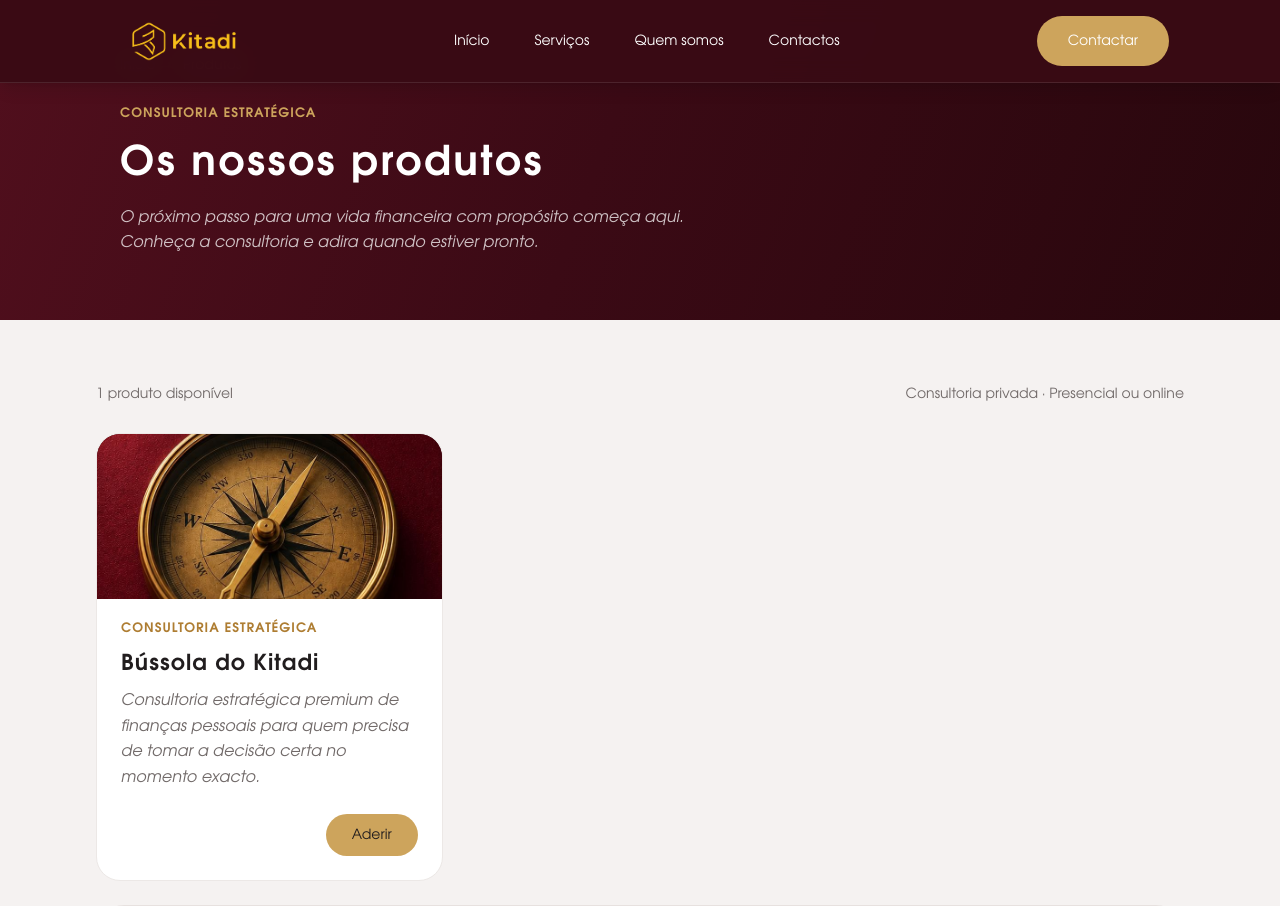
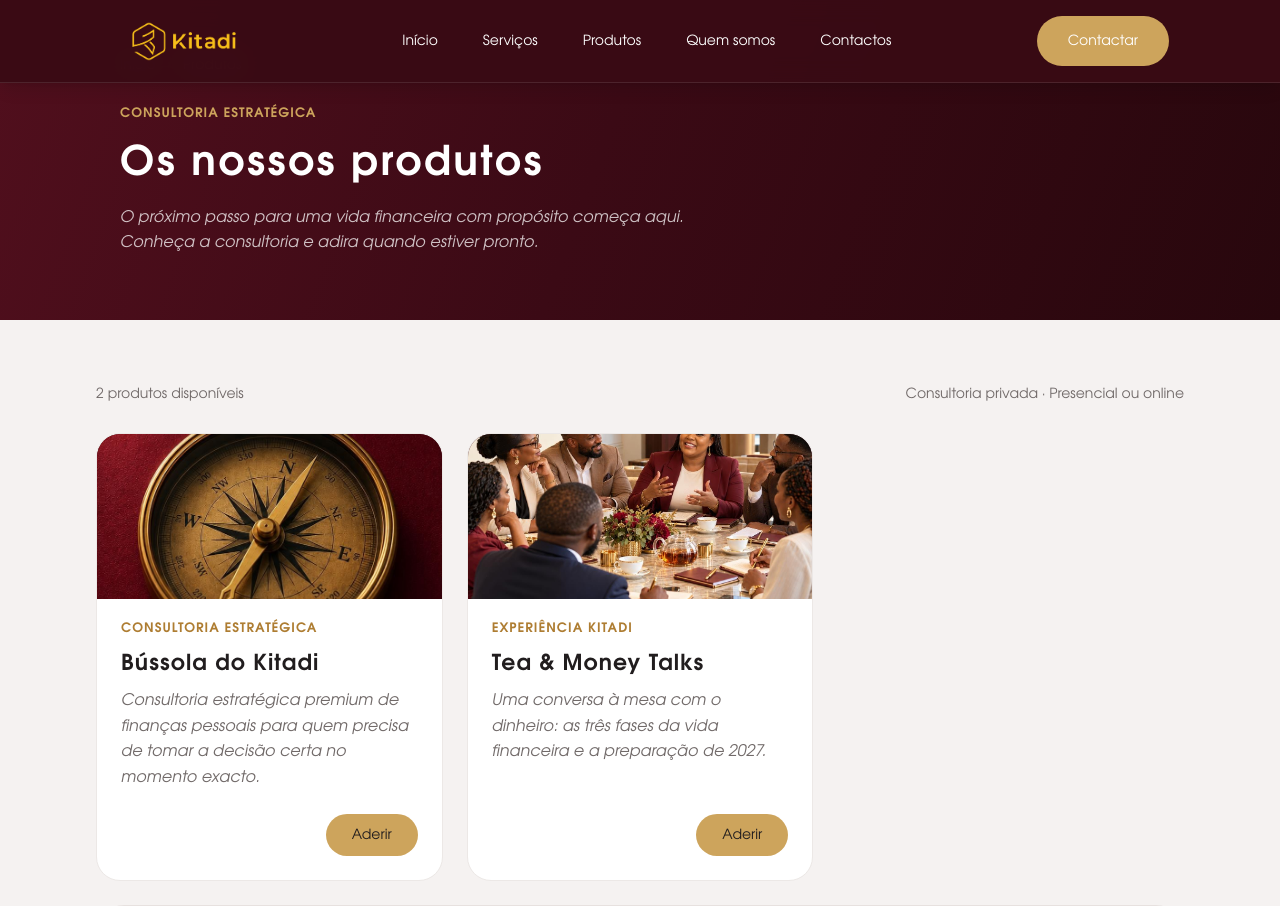
Before and after one commit to Kitadi-Desenvolvimento/Landing-Page, a Next.js app: page /formacoes in a window 1280 px wide. Shown: the top 906 px of the page. Built offline with nearby package versions, Linux system fonts and the light colour scheme.

Commit message:
chore: fix landing page

```diff
--- a/app/course-data.ts
+++ b/app/course-data.ts
@@ -35,6 +35,8 @@ export type Course = {
   image: string;
   alt: string;
   statusLabel: string;
+  ctaLabel: string;
+  imageMode: "object" | "photo";
   conductedBy: string;
   format: string;
   modality: string;
@@ -45,6 +47,10 @@ export type Course = {
   momentAccent: string;
   momentLead: string;
   momentQuestions: string[];
+  aboutEyebrow: string;
+  aboutHeading: string;
+  audienceEyebrow: string;
+  audienceHeading: string;
   aboutHighlight: string;
   aboutBody: string[];
   audienceIntro: string;
@@ -101,6 +107,8 @@ export const courses: Course[] = [
     image: "/produtos/bussola.jpg",
     alt: "Bússola dourada da consultoria estratégica Kitadi",
     statusLabel: "Consultoria privada",
+    ctaLabel: "Quero agendar a minha sessão",
+    imageMode: "object",
     conductedBy: "Neuza Pinto",
     format: "Sessão privada · 2 horas",
     modality: "Presencial ou online",
@@ -119,6 +127,10 @@ export const courses: Course[] = [
       "Como garantir o futuro dos meus filhos? Que legado vou deixar?",
       "Como transformar rendimento em estabilidade, liberdade e paz?",
     ],
+    aboutEyebrow: "Sobre a consultoria",
+    aboutHeading: "O que é a Bússola do Kitadi",
+    audienceEyebrow: "Perfil do cliente",
+    audienceHeading: "Para quem é esta consultoria",
     aboutHighlight:
       "A Bússola do Kitadi não é uma consultoria financeira comum. É um espaço estratégico de clareza, direcção e estruturação, criado para quem precisa de tomar as decisões certas no momento exacto.",
     aboutBody: [
@@ -208,7 +220,7 @@ export const courses: Course[] = [
       "Confidencialidade total",
     ],
     nextSteps: [
-      "Confirmação do interesse e pagamento",
+      "Confirmação do interesse pelo WhatsApp",
       "Envio do formulário de anamnese",
       "Agendamento da sessão privada",
       "Realização da consultoria",
@@ -218,6 +230,141 @@ export const courses: Course[] = [
     closingAccent: "Outras mudam o futuro inteiro.",
     closingNote: "Esta pode ser uma delas.",
   },
+  {
+    slug: "tea-and-money-talks",
+    category: "Experiência Kitadi",
+    title: "Tea & Money Talks",
+    shortName: "TEA",
+    programTitle: "Tea & Money Talks",
+    description:
+      "Uma conversa à mesa com o dinheiro: as três fases da vida financeira e a preparação de 2027.",
+    longDescription:
+      "O Tea & Money Talks é uma experiência presencial em que o dinheiro se senta à mesa — sem julgamento, com honestidade e com decisões. Um espaço para compreender a sua fase financeira e preparar 2027 com clareza.",
+    audience:
+      "Quem quer olhar para o dinheiro com honestidade, identificar a fase prioritária e sair com um plano concreto para os próximos meses.",
+    highlight:
+      "Diagnóstico da fase financeira, calendário de 2027, orçamento e o plano ROTA para os próximos 7 dias.",
+    tagline: "À mesa com o dinheiro.",
+    price: "",
+    priceAmount: 0,
+    variants: [],
+    image: "/produtos/tea-money-talks.jpg",
+    alt: "Grupo à mesa no Tea & Money Talks da Kitadi",
+    statusLabel: "21 Nov 2026",
+    ctaLabel: "Quero participar",
+    imageMode: "photo",
+    conductedBy: "Neuza Pinto",
+    format: "Experiência presencial · 21 Novembro 2026",
+    modality: "Kitadi · Morro Bento",
+    heroEyebrow: "À mesa com o dinheiro",
+    heroSubtitle: "As 3 fases da vida financeira e a preparação de 2027",
+    momentEyebrow: "A experiência",
+    momentTitle: "Hoje, o dinheiro senta-se",
+    momentAccent: "à mesa",
+    momentLead:
+      "Sem julgamento. Com honestidade. E com decisões. Aqui, todas as perguntas são válidas — e o que é partilhado à mesa fica à mesa.",
+    momentQuestions: [
+      "Dinheiro e família",
+      "Dinheiro e casal",
+      "Dinheiro e filhos",
+      "Ajudas familiares e limites",
+      "Medo, culpa e vergonha financeira",
+      "Dívidas, poupança, investimentos e o futuro",
+    ],
+    aboutEyebrow: "Sobre a experiência",
+    aboutHeading: "O que é o Tea & Money Talks",
+    audienceEyebrow: "As três fases",
+    audienceHeading: "Por onde começa o seu percurso",
+    aboutHighlight:
+      "Aqui, ninguém precisa parecer bem resolvido. O pacto da mesa é confidencialidade, ausência de julgamento, honestidade com os números reais e responsabilidade pela parte que nos cabe.",
+    aboutBody: [
+      "As fases da vida financeira não dependem da idade: dependem da solidez da base que já construiu. Uma pessoa pode ganhar muito e ainda estar a construir a protecção; outra pode investir e, ao mesmo tempo, precisar de reforçar o rendimento.",
+      "A prioridade está na primeira fase que ainda não se sustenta. O Tea & Money Talks ajuda a reconhecê-la e a transformar essa leitura num plano para 2027.",
+    ],
+    audienceIntro:
+      "A fase prioritária depende da base que já construiu. O percurso começa na primeira fase que ainda não tem uma estrutura sólida.",
+    audienceGroups: [
+      {
+        title: "Ganhar mais",
+        description:
+          "Aumentar a capacidade de gerar rendimento quando o valor ainda limita as escolhas, a fonte é única ou o plano de crescimento não existe.",
+      },
+      {
+        title: "Proteger e manter",
+        description:
+          "Organizar o dinheiro e reduzir a vulnerabilidade: visibilidade, margem, reserva, protecção e controlo da dívida.",
+      },
+      {
+        title: "Multiplicar",
+        description:
+          "Investir o excedente com objectivos claros — só depois de haver margem, reserva e dívidas sob controlo.",
+      },
+    ],
+    resultsIntro:
+      "Sai da mesa com um diagnóstico honesto, um calendário realista e uma primeira acção marcada.",
+    results: [
+      "Clareza sobre a fase financeira em que está e a que precisa de atenção primeiro",
+      "Um diagnóstico individual da sua base: ganhar, proteger ou multiplicar",
+      "Um calendário financeiro para 2026 e 2027, com datas e decisões",
+      "Um orçamento pensado como decisão antecipada, não como lista de despesas",
+      "O plano ROTA — realidade, objectivos, trajecto e acompanhamento",
+      "Uma acção concreta para os próximos 7 dias",
+    ],
+    methodIntro:
+      "Um percurso à mesa, com exercícios e conversa, para ligar dinheiro, datas e decisões.",
+    methodSteps: [
+      {
+        number: "01",
+        phase: "40 min",
+        title: "As três fases",
+        description:
+          "Compreender onde o dinheiro ganha força ou se perde — ganhar, proteger e multiplicar.",
+      },
+      {
+        number: "02",
+        phase: "30 min",
+        title: "O meu diagnóstico",
+        description:
+          "Identificar a fase prioritária, as evidências e a decisão seguinte, sem expor valores que não queira revelar.",
+      },
+      {
+        number: "03",
+        phase: "50 min",
+        title: "Plano 2027",
+        description:
+          "Ligar objectivos, datas e dinheiro num calendário realista, para que o fim do ano deixe de ser improvisação.",
+      },
+      {
+        number: "04",
+        phase: "45 min",
+        title: "Conversa à mesa",
+        description:
+          "Partilhar dúvidas, experiências e compromissos — o que os números não dizem, com confidencialidade.",
+      },
+    ],
+    bonusTitle: "Método ROTA Financeira",
+    bonusDescription:
+      "Quatro perguntas para sair da mesa com um plano: onde estou, aonde quero chegar, como vou chegar lá e como saberei se estou no caminho certo.",
+    investmentIntro:
+      "Uma experiência presencial na Kitadi, em Morro Bento. Para garantir o seu lugar, fale connosco.",
+    includes: [
+      "Diagnóstico da fase financeira",
+      "Calendário financeiro de 2027",
+      "Exercício de orçamento",
+      "Plano ROTA Financeira",
+      "Conversa à mesa, com confidencialidade",
+      "Primeira acção para os próximos 7 dias",
+    ],
+    nextSteps: [
+      "Confirmar o interesse connosco",
+      "Reservar o lugar na sessão de 21 de Novembro",
+      "Participar na experiência em Morro Bento",
+      "Sair com o plano dos próximos 7 dias",
+    ],
+    closingLead: "Faz a tua parte.",
+    closingAccent: "Porque a tua parte ninguém vai fazer.",
+    closingNote: "Nem mesmo Deus.",
+  },
 ];
 
 export function getCourseBySlug(slug: string) {
@@ -225,13 +372,24 @@ export function getCourseBySlug(slug: string) {
 }
 
 export function getCourseVariant(course: Course, variantId?: string | null) {
+  if (!course.variants.length) return undefined;
   return (
     course.variants.find((item) => item.id === variantId) ?? course.variants[0]
   );
 }
 
+export const kitadiWhatsAppNumber = "244936250151";
+
 export function getProductPath(course: Course) {
   return `/produtos/${course.slug}`;
+}
+
+export function getWhatsAppHref(course?: Pick<Course, "title">) {
+  const text = course
+    ? `Olá, quero aderir a ${course.title}.`
+    : "Olá, quero saber mais sobre os produtos da Kitadi.";
+
+  return `https://wa.me/${kitadiWhatsAppNumber}?text=${encodeURIComponent(text)}`;
 }
 
 export function getCheckoutPath(course: Course, variantId?: string) {
--- a/app/formacoes/[slug]/inscricao/checkout.tsx
+++ b/app/formacoes/[slug]/inscricao/checkout.tsx
@@ -304,9 +304,10 @@ export default function Checkout({
   const [isSubmitting, setIsSubmitting] = useState(false);
   const [paymentError, setPaymentError] = useState<string | null>(null);
   const [variantId, setVariantId] = useState(
-    getCourseVariant(course, initialVariantId).id,
+    getCourseVariant(course, initialVariantId)?.id ?? course.variants[0]?.id ?? "",
   );
-  const variant = getCourseVariant(course, variantId);
+  const variant =
+    getCourseVariant(course, variantId) ?? course.variants[0];
   const [enrollment, setEnrollment] = useState<EnrollmentDetails>({
     name: "",
     email: "",
@@ -405,6 +406,8 @@ export default function Checkout({
       setIsSubmitting(false);
     }
   }
+
+  if (!variant) return null;
 
   const paymentHeading = paymentCharge
     ? "Pagamento seguro"
--- a/app/formacoes/page.tsx
+++ b/app/formacoes/page.tsx
@@ -93,12 +93,12 @@ export default function FormacoesPage() {
                     {course.description}
                   </p>
                   <div className="mt-auto flex items-center justify-end gap-3 pt-6">
-                    <Link
+                    <a
                       className="inline-flex h-[42px] min-w-[92px] items-center justify-center rounded-full bg-[#cda45c] px-5 text-[14px] font-medium text-[#2b160f] transition-colors hover:bg-[#dab76e]"
                       href={getProductPath(course)}
                     >
                       Aderir
-                    </Link>
+                    </a>
                   </div>
                 </div>
               </article>
@@ -130,11 +130,10 @@ export default function FormacoesPage() {
               </svg>
               <div>
                 <p className="font-medium">
-                  Escolha. Pague. Comece a aprender.
+                  Escolha e fale connosco no WhatsApp.
                 </p>
                 <p className="content-card-copy mt-1 text-[14px] text-[#716a69]">
-                  Adira sem criar conta e pague em kwanzas com Multicaixa
-                  Express ou referência.
+                  A adesão é combinada directamente connosco, no +244 936 250 151.
                 </p>
               </div>
             </div>
--- a/app/page.tsx
+++ b/app/page.tsx
@@ -1,6 +1,6 @@
 import Contactos from "./contactos";
 import PorqueEscolherKitadi from "./porque";
-// import Produtos from "./produtos";
+import Produtos from "./produtos";
 import Referencias from "./referencias";
 import SectionContainer from "./section-container";
 import SiteHeader from "./site-header";
@@ -178,7 +178,7 @@ export default function Home() {
         </SectionContainer>
       </section>
 
-      {/* <Produtos /> */}
+      <Produtos />
 
       <PorqueEscolherKitadi />
 
--- a/app/porque.tsx
+++ b/app/porque.tsx
@@ -117,7 +117,7 @@ export default function PorqueEscolherKitadi() {
                 10K+
               </p>
               <p className="text-[12px] text-[#625c5c]">
-                Clientes atendidos
+                Clientes atendido
               </p>
             </div>
           </div>
--- a/app/produtos/[slug]/page.tsx
+++ b/app/produtos/[slug]/page.tsx
@@ -3,8 +3,8 @@ import Link from "next/link";
 import type { Metadata } from "next";
 import { notFound } from "next/navigation";
 import {
-  getCheckoutPath,
   getCourseBySlug,
+  getWhatsAppHref,
   courses,
   type Course,
 } from "../../course-data";
@@ -81,14 +81,19 @@ function PrimaryCta({
   href: string;
   children: string;
 }) {
+  const external = href.startsWith("http");
+
   return (
-    <Link
+    <a
       className="inline-flex min-h-[52px] items-center justify-center gap-2 rounded-full bg-[#cda45c] px-8 text-[14px] font-medium text-[#2b160f] transition-colors hover:bg-[#dab76e]"
       href={href}
+      {...(external
+        ? { target: "_blank", rel: "noopener noreferrer" }
+        : {})}
     >
       {children}
       <ArrowIcon />
-    </Link>
+    </a>
   );
 }
 
@@ -178,15 +183,25 @@ function Hero({ course }: { course: Course }) {
             </dl>
 
             <div className="mt-10 flex flex-col gap-3 sm:flex-row">
-              <PrimaryCta href="#investimento">Quero agendar a minha sessão</PrimaryCta>
+              <PrimaryCta href={getWhatsAppHref(course)}>{course.ctaLabel}</PrimaryCta>
               <GhostCta href="#sobre">Saber mais</GhostCta>
             </div>
           </div>
 
-          <div className="relative mx-auto aspect-[4/5] w-full max-w-[460px] lg:max-w-none">
+          <div
+            className={`relative mx-auto w-full max-w-[460px] lg:max-w-none ${
+              course.imageMode === "photo"
+                ? "aspect-[4/5] overflow-hidden rounded-[24px]"
+                : "aspect-[4/5]"
+            }`}
+          >
             <Image
               alt={course.alt}
-              className="object-contain object-right drop-shadow-[0_24px_48px_rgba(0,0,0,0.35)]"
+              className={
+                course.imageMode === "photo"
+                  ? "object-cover"
+                  : "object-contain object-right drop-shadow-[0_24px_48px_rgba(0,0,0,0.35)]"
+              }
               fill
               priority
               sizes="(min-width: 1024px) 480px, 90vw"
@@ -230,9 +245,9 @@ function About({ course }: { course: Course }) {
   return (
     <section className="bg-white px-6 py-16 sm:py-20" id="sobre">
       <SectionContainer>
-        <p className="section-eyebrow text-[#ae7d32]">Sobre a consultoria</p>
+        <p className="section-eyebrow text-[#ae7d32]">{course.aboutEyebrow}</p>
         <h2 className="section-heading mt-5 max-w-[720px] text-[#211d1e]">
-          O que é a <span className="text-[#862f3b]">{course.title}</span>
+          {course.aboutHeading}
         </h2>
         <blockquote className="mt-8 max-w-[760px] border-l-4 border-[#cda45c] bg-[#510f1d] px-6 py-6 text-[16px] italic leading-[1.7] text-white sm:px-8">
           {course.aboutHighlight}
@@ -253,9 +268,9 @@ function Audience({ course }: { course: Course }) {
   return (
     <section className="px-6 py-16 text-white sm:py-20" style={burgundy}>
       <SectionContainer>
-        <p className="section-eyebrow text-[#cda45c]">Perfil do cliente</p>
+        <p className="section-eyebrow text-[#cda45c]">{course.audienceEyebrow}</p>
         <h2 className="section-heading mt-5 max-w-[720px]">
-          Para quem é esta consultoria
+          {course.audienceHeading}
         </h2>
         <p className="content-card-copy mt-5 max-w-[680px] text-white/80">
           {course.audienceIntro}
@@ -339,6 +354,7 @@ function Method({ course }: { course: Course }) {
             ))}
           </ol>
 
+          {course.bonusTitle ? (
             <aside className="rounded-[24px] border border-[#cda45c]/50 px-6 py-7">
               <p className="text-[11px] font-semibold uppercase tracking-[0.16em] text-[#cda45c]">
                 Bónus exclusivo
@@ -350,6 +366,7 @@ function Method({ course }: { course: Course }) {
                 {course.bonusDescription}
               </p>
             </aside>
+          ) : null}
         </div>
       </SectionContainer>
     </section>
@@ -364,35 +381,26 @@ function Investment({ course }: { course: Course }) {
       style={burgundy}
     >
       <SectionContainer>
-        <p className="section-eyebrow text-[#cda45c]">Investimento</p>
-        <h2 className="section-heading mt-5 max-w-[640px]">O seu investimento</h2>
+        <p className="section-eyebrow text-[#cda45c]">Aderir</p>
+        <h2 className="section-heading mt-5 max-w-[640px]">Fale connosco no WhatsApp</h2>
         <p className="content-card-copy mt-5 max-w-[620px] text-white/80">
           {course.investmentIntro}
         </p>
 
-        <div className="mt-10 grid gap-5 lg:grid-cols-2">
-          {course.variants.map((variant) => (
-            <article
-              className="flex flex-col rounded-[24px] border border-[#cda45c]/45 bg-black/20 px-6 py-8 sm:px-8"
-              key={variant.id}
-            >
+        <article className="mt-10 flex max-w-[560px] flex-col rounded-[24px] border border-[#cda45c]/45 bg-black/20 px-6 py-8 sm:px-8">
           <p className="text-[12px] font-semibold uppercase tracking-[0.14em] text-[#cda45c]">
-                Valor total da consultoria
+            WhatsApp
           </p>
-              <p className="mt-4 text-[clamp(2rem,4vw,2.75rem)] font-bold leading-none tracking-[0.04em]">
-                {variant.price}
+          <p className="mt-4 text-[clamp(1.6rem,3vw,2.2rem)] font-bold leading-none tracking-[0.04em]">
+            +244 936 250 151
           </p>
           <p className="mt-3 text-[14px] text-white/70">
-                {variant.label} · {variant.detail}
+            {course.format} · {course.modality}
           </p>
           <div className="mt-8">
-                <PrimaryCta href={getCheckoutPath(course, variant.id)}>
-                  Aderir agora
-                </PrimaryCta>
+            <PrimaryCta href={getWhatsAppHref(course)}>{course.ctaLabel}</PrimaryCta>
           </div>
         </article>
-          ))}
-        </div>
 
         <div className="mt-8 rounded-[24px] border border-white/12 px-6 py-7 sm:px-8">
           <p className="text-[12px] font-semibold uppercase tracking-[0.14em] text-[#cda45c]">
@@ -426,7 +434,13 @@ function NextSteps({ course }: { course: Course }) {
         <p className="content-card-copy mt-4 max-w-[480px] text-[#625c5c]">
           O processo é simples e inteiramente orientado para si.
         </p>
-        <ol className="mt-12 grid gap-8 sm:grid-cols-5">
+        <ol
+          className={`mt-12 grid gap-8 ${
+            course.nextSteps.length === 5
+              ? "sm:grid-cols-5"
+              : "sm:grid-cols-2 lg:grid-cols-4"
+          }`}
+        >
           {course.nextSteps.map((step, index) => (
             <li className="text-center" key={step}>
               <span className="mx-auto flex size-12 items-center justify-center rounded-full bg-[#510f1d] text-[16px] font-bold text-white">
@@ -453,7 +467,7 @@ function Closing({ course }: { course: Course }) {
         </p>
         <p className="content-card-copy mt-6 text-white/80">{course.closingNote}</p>
         <div className="mt-10">
-          <PrimaryCta href="#investimento">Quero agendar a minha sessão</PrimaryCta>
+          <PrimaryCta href={getWhatsAppHref(course)}>{course.ctaLabel}</PrimaryCta>
         </div>
       </SectionContainer>
     </section>
--- a/app/site-header.tsx
+++ b/app/site-header.tsx
@@ -4,7 +4,7 @@ import Link from "next/link";
 const navItems = [
   { label: "Início", href: "/#inicio" },
   { label: "Serviços", href: "/#servicos" },
-  // { label: "Produtos", href: "/#produtos" },
+  { label: "Produtos", href: "/#produtos" },
   { label: "Quem somos", href: "/#quem-somos" },
   { label: "Contactos", href: "/#contactos" },
 ];
```
Also changed, not shown: app/formacoes/[slug]/inscricao/page.tsx (+7 -1 lines), public/produtos/tea-money-talks.jpg (added). Lines whose indentation alone changed are shown as unchanged.
